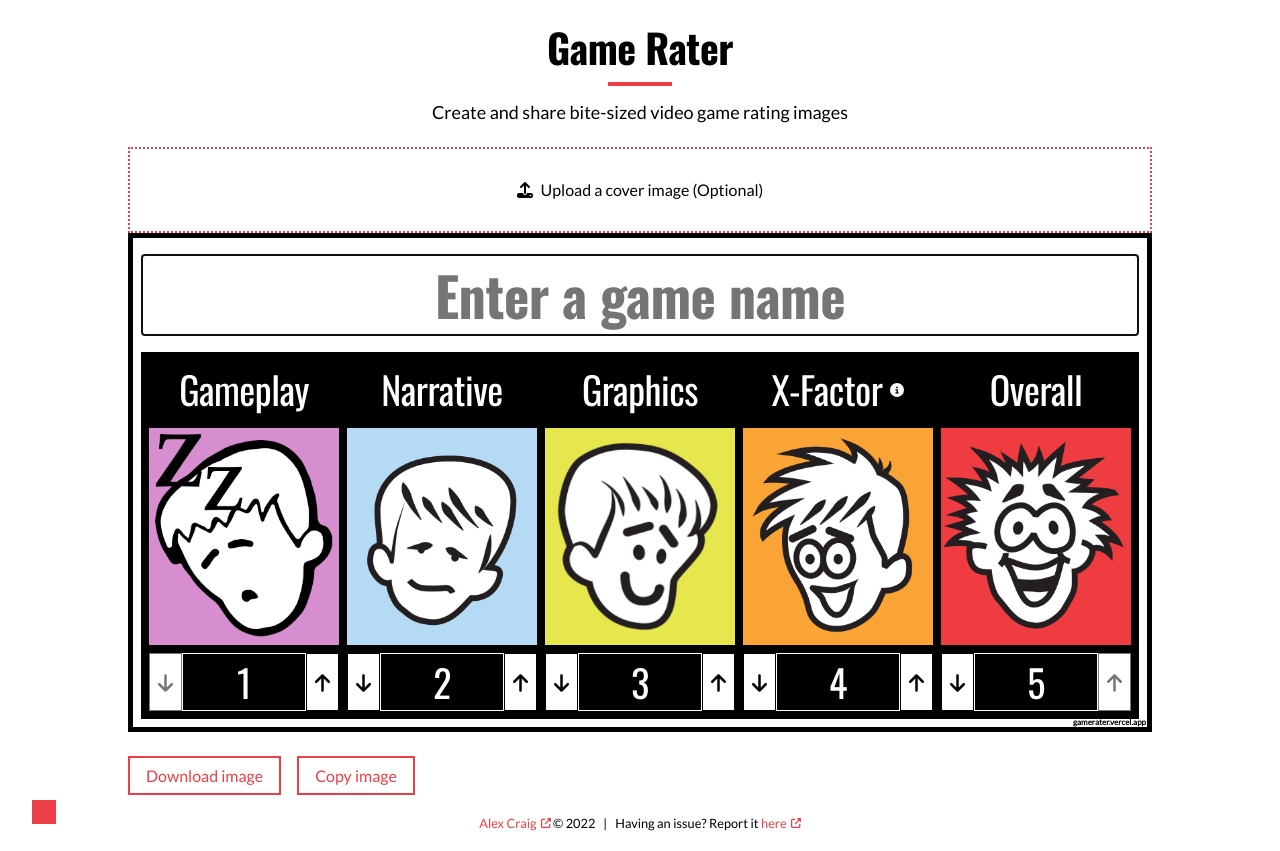
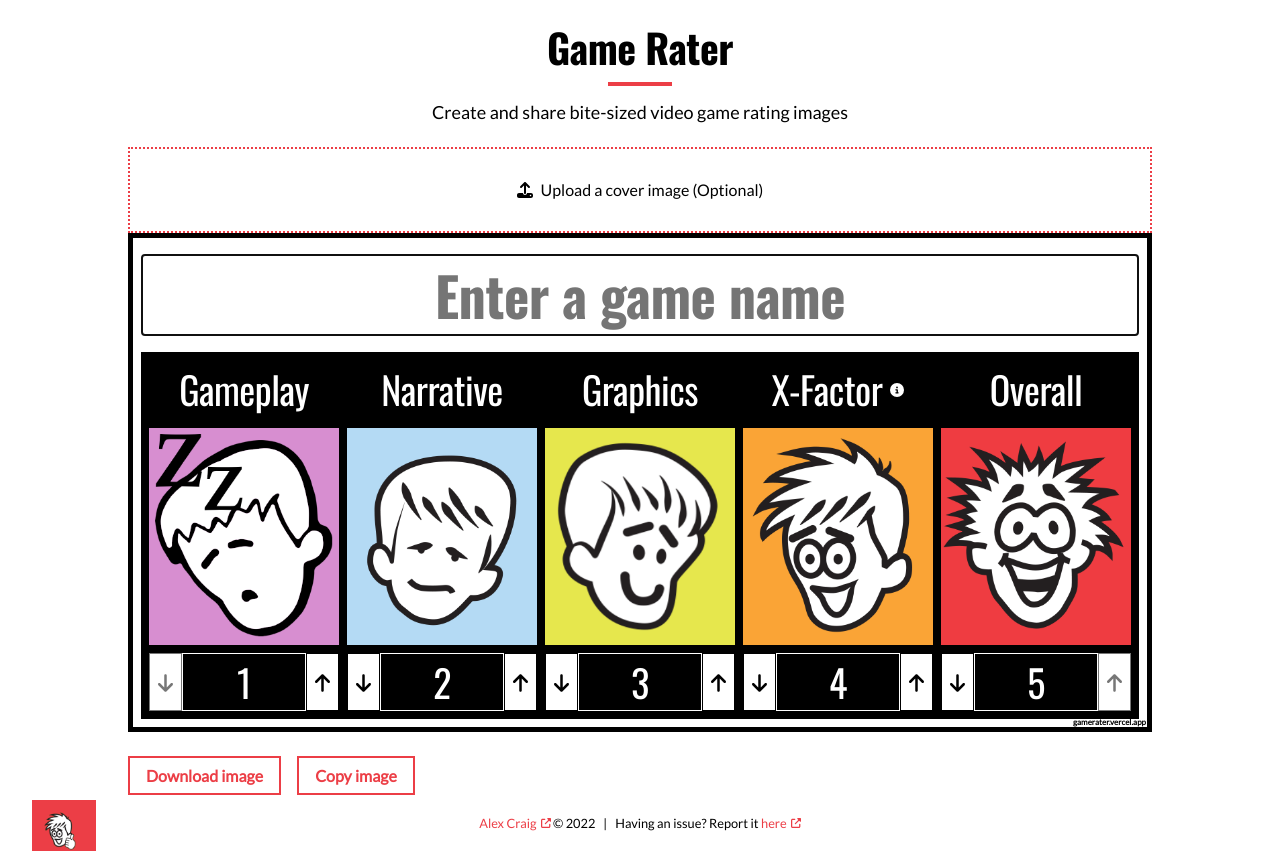
Before and after one commit to im-sticky/GameRater, a Next.js app: page / in a window 1280 px wide. Built offline with nearby package versions, Linux system fonts and the light colour scheme.

Commit message:
minor style improvements

```diff
--- a/components/Button/index.module.scss
+++ b/components/Button/index.module.scss
@@ -5,7 +5,7 @@
   color: $color-primary;
   background-color: #fff;
   padding: 0.5rem 1rem;
-  font-weight: 400;
+  font-weight: 700;
   transition: color 234ms cubic-bezier(0.22, 1, 0.36, 1), background-color 234ms cubic-bezier(0.22, 1, 0.36, 1);
 
   @include focusStates {
--- a/components/CoverUpload/index.js
+++ b/components/CoverUpload/index.js
@@ -33,6 +33,7 @@ export function CoverUpload({isGenerating, gameName}) {
         <div className={styles.coverOptions}>
           <Button
             secondary
+            title="Remove cover image"
             onClick={(e) => {
               e.preventDefault();
               setCoverFile(null);
@@ -41,18 +42,21 @@ export function CoverUpload({isGenerating, gameName}) {
             <FontAwesomeIcon icon={faBan} />
           </Button>
           <AlignmentButton
+            title="Top align image"
             icon={faAlignLeft}
             alignment="flex-start"
             currentAlignment={alignment}
             setAlignment={setAlignment}
           />
           <AlignmentButton
+            title="Center align image"
             icon={faAlignCenter}
             alignment="center"
             currentAlignment={alignment}
             setAlignment={setAlignment}
           />
           <AlignmentButton
+            title="Bottom align image"
             icon={faAlignRight}
             alignment="flex-end"
             currentAlignment={alignment}
@@ -68,10 +72,11 @@ export function CoverUpload({isGenerating, gameName}) {
   );
 }
 
-function AlignmentButton({alignment, currentAlignment, icon, setAlignment}) {
+function AlignmentButton({alignment, currentAlignment, icon, setAlignment, title}) {
   return (
     <Button
       secondary
+      title={title}
       onClick={(e) => {
         e.preventDefault();
         setAlignment(alignment);
--- a/components/Toast/index.js
+++ b/components/Toast/index.js
@@ -1,10 +1,11 @@
-import React, {useState} from 'react';
+import React from 'react';
 import clsx from 'clsx';
 import styles from './index.module.scss';
 
-export function Toast({message, open = false}) {
+export function Toast({message, open = false, error = false}) {
   return (
     <div className={clsx(styles.toast, {[styles.popped]: open})}>
+      <img src={error ? '/error.png' : '/success.png'} className={styles.image} alt="" />
       <p className={styles.message}>{message}</p>
     </div>
   );
--- a/components/Toast/index.module.scss
+++ b/components/Toast/index.module.scss
@@ -2,6 +2,8 @@
 
 .toast {
   position: fixed;
+  display: flex;
+  align-items: center;
   background-color: $color-primary;
   padding: 0.75rem;
   top: 100%;
@@ -15,5 +17,12 @@
   .message {
     margin-bottom: 0;
     color: #fff;
+    font-weight: 700;
+  }
+
+  .image {
+    max-width: 2rem;
+    margin-right: 0.5rem;
+    flex-shrink: 0;
   }
 }
--- a/pages/index.js
+++ b/pages/index.js
@@ -14,15 +14,18 @@ function generateImage() {
 }
 
 export default function Home() {
+  const title = 'Game Rater';
+  const description = 'Create and share bite-sized video game rating images';
   const gameNameRef = useRef();
   const [canCopy, setCanCopy] = useState(true);
   const [gameName, setGameName] = useState('');
-  const [{isDownloading, isGenerating, isCopying, toastMessage, toastOpen}, setState] = useState({
+  const [{isDownloading, isGenerating, isCopying, toastMessage, toastOpen, toastError}, setState] = useState({
     isDownloading: false,
     isGenerating: false,
     isCopying: false,
     toastMessage: null,
     toastOpen: false,
+    toastError: false,
   });
 
   useEffect(() => {
@@ -39,7 +42,8 @@ export default function Home() {
     }
 
     generateImage().then((canvas) => {
-      let toastMessage;
+      let toastMessage,
+        toastError = false;
 
       if (isDownloading) {
         const link = document.createElement('a');
@@ -48,7 +52,7 @@ export default function Home() {
         link.target = '_blank';
         link.href = canvas.toDataURL();
         link.click();
-        toastMessage = 'Downloaded image!';
+        toastMessage = 'Downloading image!';
       } else if (isCopying) {
         try {
           canvas.toBlob((blob) => {
@@ -61,6 +65,8 @@ export default function Home() {
           toastMessage = 'Copied image!';
         } catch (error) {
           console.error(error);
+          toastMessage = 'Erroring copying image';
+          toastError = true;
         }
       }
 
@@ -70,6 +76,7 @@ export default function Home() {
         isGenerating: false,
         isCopying: false,
         toastMessage,
+        toastError,
         toastOpen: true,
       }));
     });
@@ -82,6 +89,7 @@ export default function Home() {
           setState((prevState) => ({
             ...prevState,
             toastOpen: false,
+            toastError: false,
           })),
         2500
       );
@@ -91,8 +99,13 @@ export default function Home() {
   return (
     <div className={styles.container}>
       <Head>
-        <title>Game Rater</title>
-        <meta name="description" content="Create and share bite-sized video game rating images" />
+        <title>{title}</title>
+        <meta name="description" content={description} />
+        <meta name="twitter:card" content="summary" />
+        <meta name="twitter:site" content="@im_sticky" />
+        <meta name="twitter:title" content={title} />
+        <meta name="twitter:description" content={description} />
+        <meta name="twitter:image" content="/ratings/5.png" />
       </Head>
 
       <main className={styles.main}>
@@ -139,7 +152,6 @@ export default function Home() {
                 ...prevState,
                 isDownloading: true,
                 isGenerating: true,
-                isCopying: false,
               }))
             }
             disabled={isGenerating}
@@ -152,7 +164,6 @@ export default function Home() {
               onClick={() =>
                 setState((prevState) => ({
                   ...prevState,
-                  isDownloading: false,
                   isGenerating: true,
                   isCopying: true,
                 }))
@@ -164,7 +175,7 @@ export default function Home() {
           ) : null}
         </div>
 
-        <Toast message={toastMessage} open={toastOpen} />
+        <Toast message={toastMessage} open={toastOpen} error={toastError} />
       </main>
 
       <Footer />
```
Also changed, not shown: public/error.png (added), public/success.png (added).
